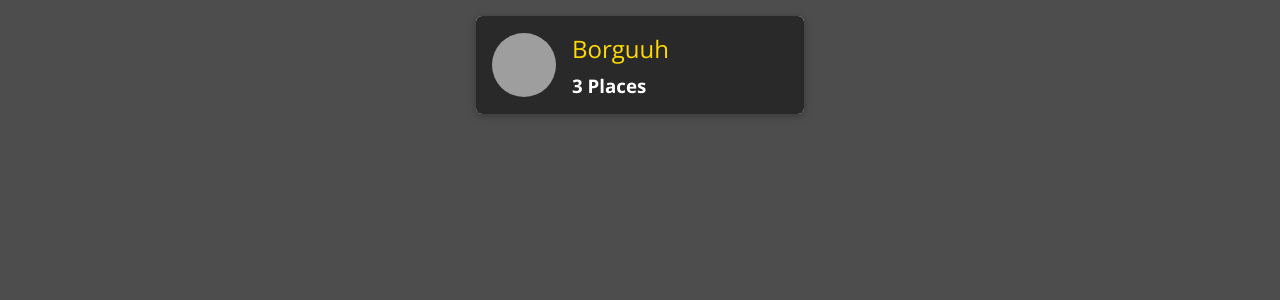
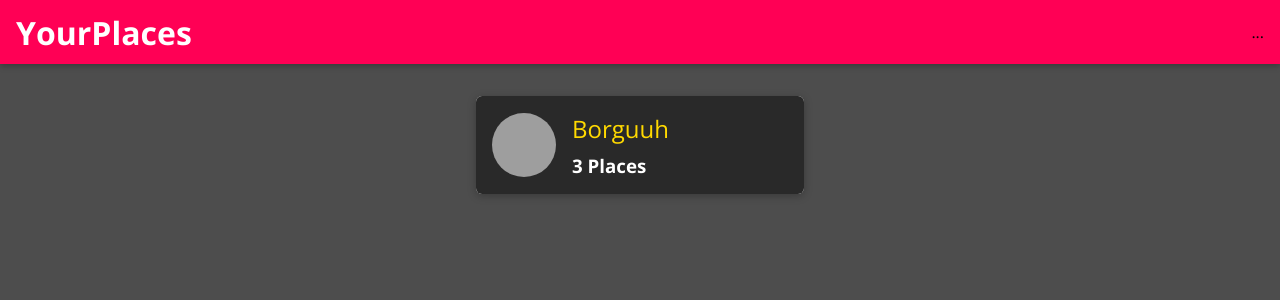
Before and after one commit to Ar8official/U-Places, a React (Create React App) app: page / in a window 1280 px wide. Shown: the top 300 px of the page. Built offline with nearby package versions, Linux system fonts and the light colour scheme; grey boxes are pictures that could not be loaded.

Commit message:
adding a main header

```diff
--- a/src/App.js
+++ b/src/App.js
@@ -8,10 +8,13 @@
 
 import Users from './user/pages/Users';
 import NewPlace from './places/pages/NewPlace';
+import MainNavigation from './shared/components/Navigation/MainNavigation';
 
 const App = () => {
   return (
     <Router>
+      <MainNavigation />
+      <main>
         <Switch>
           <Route path="/" exact>
             <Users />
@@ -21,6 +24,7 @@
           </Route>
           <Redirect to="/" />
         </Switch>
+      </main>
     </Router>
   );
 };
--- /dev/null
+++ b/src/shared/components/Navigation/MainHeader.css
@@ -0,0 +1,23 @@
+.main-header {
+  width: 100%;
+  height: 4rem;
+  display: flex;
+  align-items: center;
+  position: fixed;
+  top: 0;
+  left: 0;
+  background: #ff0055;
+  box-shadow: 0 2px 6px rgba(0, 0, 0, 0.26);
+  padding: 0 1rem;
+  z-index: 5;
+}
+
+main {
+  margin-top: 5rem;
+}
+
+@media (min-width: 768px) {
+  .main-header {
+    justify-content: space-between;
+  }
+}
--- /dev/null
+++ b/src/shared/components/Navigation/MainHeader.js
@@ -0,0 +1,9 @@
+import React from 'react';
+
+import './MainHeader.css';
+
+const MainHeader = props => {
+  return <header className="main-header">{props.children}</header>;
+};
+
+export default MainHeader;
--- /dev/null
+++ b/src/shared/components/Navigation/MainNavigation.css
@@ -0,0 +1,45 @@
+.main-navigation__menu-btn {
+  width: 3rem;
+  height: 3rem;
+  background: transparent;
+  border: none;
+  display: flex;
+  flex-direction: column;
+  justify-content: space-around;
+  margin-right: 2rem;
+  cursor: pointer;
+}
+
+.main-navigation__menu-btn span {
+  display: block;
+  width: 3rem;
+  height: 2.5px;
+  background: white;
+}
+
+.main-navigation__title {
+  color: white;
+}
+
+.main-navigation__title a {
+  text-decoration: none;
+  color: white;
+}
+
+.main-navigation__header-nav {
+  display: none;
+}
+
+.main-navigation__drawer-nav {
+  height: 100%;
+}
+
+@media (min-width: 768px) {
+  .main-navigation__menu-btn {
+    display: none;
+  }
+
+  .main-navigation__header-nav {
+    display: block;
+  }
+}
--- /dev/null
+++ b/src/shared/components/Navigation/MainNavigation.js
@@ -0,0 +1,25 @@
+import React from 'react';
+import { Link } from 'react-router-dom';
+
+import MainHeader from './MainHeader';
+import './MainNavigation.css';
+
+const MainNavigation = props => {
+  return (
+    <MainHeader>
+      <button className="main-navigation__menu-btn">
+        <span />
+        <span />
+        <span />
+      </button>
+      <h1 className="main-navigation__title">
+        <Link to="/">YourPlaces</Link>
+      </h1>
+      <nav>
+        ...
+      </nav>
+    </MainHeader>
+  );
+};
+
+export default MainNavigation;
--- a/src/user/components/UsersList.js
+++ b/src/user/components/UsersList.js
@@ -1,13 +1,16 @@
 import React from 'react';
 
 import UserItem from './UserItem';
+import Card from '../../shared/components/UIElements/Card';
 import './UsersList.css';
 
 const UsersList = props => {
   if (props.items.length === 0) {
     return (
       <div className="center">
-        <h2>No users found.</h2>
+        <Card>
+          <h2>No users found.</h2>
+        </Card>
       </div>
     );
   }
```
Also changed, not shown: src/shared/components/Navigation/NavLinks.css (added), src/shared/components/Navigation/NavLinks.js (added), src/shared/components/Navigation/SideDrawer.css (added), src/shared/components/Navigation/SideDrawer.js (added). Lines whose indentation alone changed are shown as unchanged.
